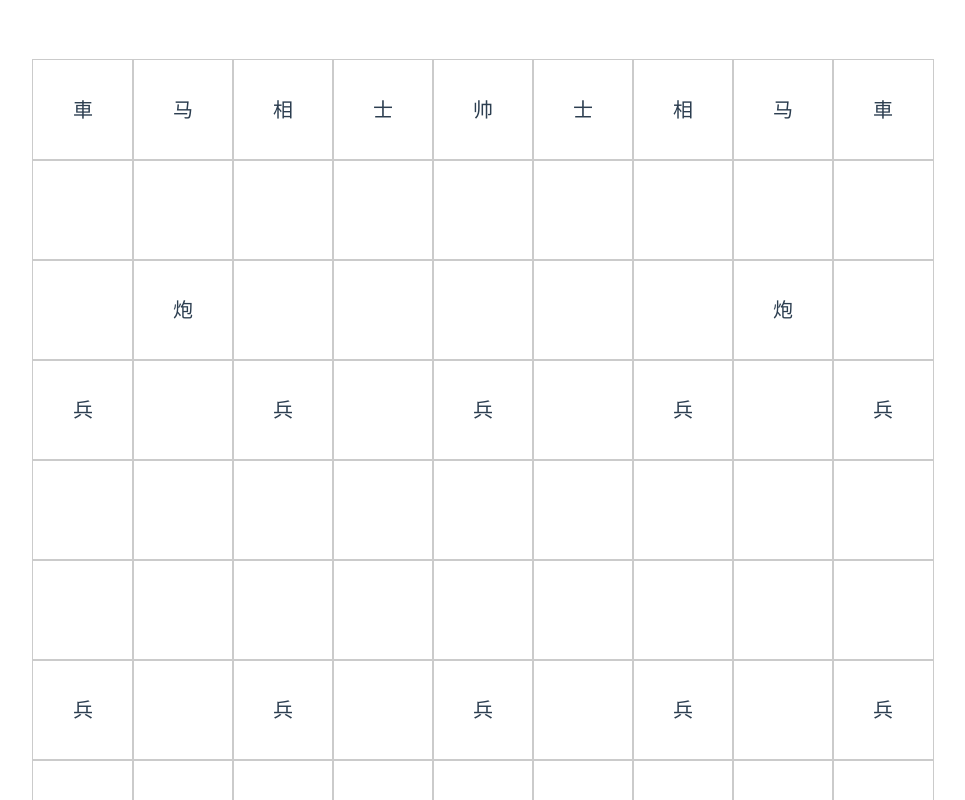
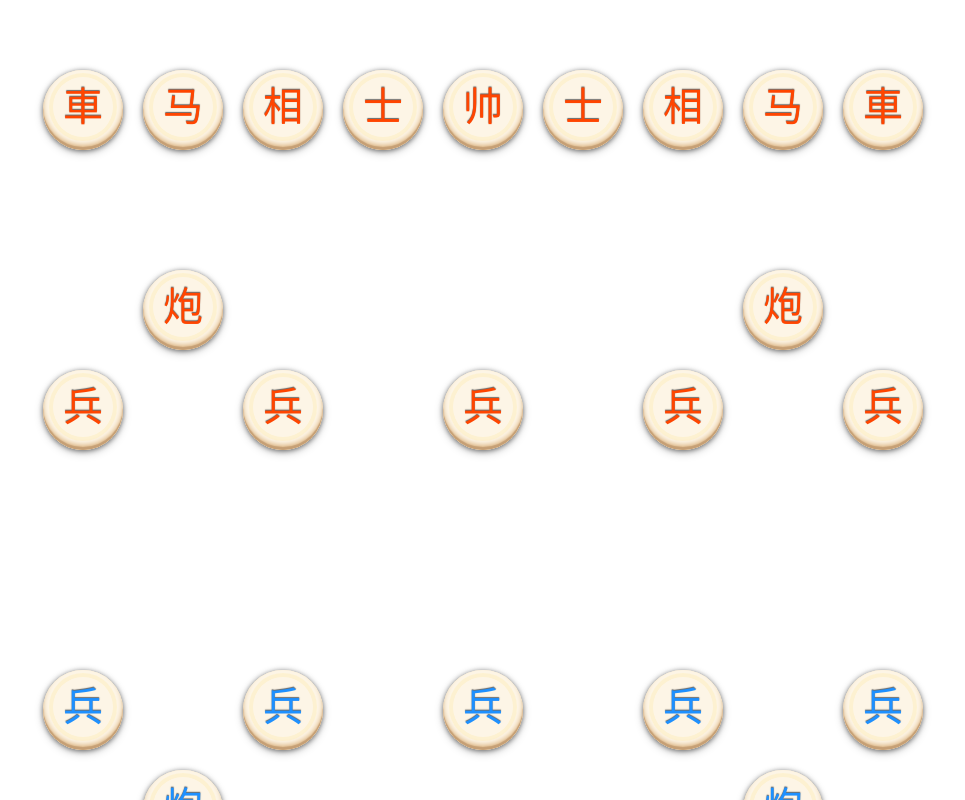
Before and after one commit to MaxWithU/Chinese-chess, a Vue app: page /#/ in a window 1280 px wide. Shown: the top 800 px of the page, without its empty margins (157-1122 px from the left). Built offline with nearby package versions, Linux system fonts and the light colour scheme.

Commit message:
优化ui

```diff
--- /dev/null
+++ b/src/components/class/Check.js
@@ -0,0 +1,6 @@
+import curryPick from '../utils/curryPick.js'
+export default function () {
+  return curryPick((...arg) => {
+    return [...arg]
+  })
+}
--- a/src/components/class/jump.js
+++ b/src/components/class/Rule.js
@@ -13,10 +13,17 @@ import Soldier from '../action/Soldier'
 import General from '../action/General'
 import Mandarin from '../action/Mandarin'
 export default class {
-  constructor (mtx, one, two) {
-    this.getRule(one)(mtx, one).has(`${two.x}_${two.y}`)
+  constructor (mtx) {
+    this.matrix = mtx
   }
-  getRule (one) {
+  from (one) {
+    this.rule = this._getRule(one)(this.matrix, one)
+    return this
+  }
+  to (two) {
+    return !!this.rule.has(`${two.x}_${two.y}`)
+  }
+  _getRule (one) {
     switch (one.type) {
       case 'R': return Rook
       case 'H': return Horse
@@ -25,6 +32,7 @@ export default class {
       case 'G': return General
       case 'S': return Soldier
       case 'C': return Cannon
+      default: return new Set()
     }
   }
 }
--- a/src/components/index.vue
+++ b/src/components/index.vue
@@ -1,34 +1,34 @@
 <template>
   <div class ="board">
-    <div v-for = "(item, index) in mtx" class ="row">
-      <span class ="col" :class ="chooseItem[0] === it ? 'active': ''" v-for = "(it, i) in item" @click = 'pick(it, index, i)'>{{it?chess.get(it).name: '' }}</span>
+    <div
+      v-for = "(item, index) in mtx"
+      class ="row">
+      <span
+        class ="col"
+        :class ="{
+          'blue': it && it[2] === 'B',
+          'red': it && it[2] === 'A',
+          'active': chooseItem && chooseItem === it,
+        }"
+        v-for = "(it, i) in item"
+        @click = 'pick(it, index, i)'>
+        {{it?chess.get(it).name: '' }}
+      </span>
     </div>
   </div>
 </template>
 <script>
-  // 车:Rook
-  // 马:Horse
-  // 象/相:Elephant
-  // 士/仕:Mandarin
-  // 将/帅:General
-  // 炮:Cannon
-  // 卒/兵:Soldier
+  import curryPick from './utils/curryPick'
   import chess from './chess.json'
-  import curryPick from './utils/curryPick.js'
-  import Rook from './action/Rook'
-  import Cannon from './action/Cannon'
-  import Elephant from './action/Elephant'
-  import Horse from './action/Horse'
-  import Soldier from './action/Soldier'
-  import General from './action/General'
-  import Mandarin from './action/Mandarin'
+  import Rule from './class/Rule'
+  // import Check from './class/Check'
   export default {
     data () {
       return {
         chess: new Map(chess),
         mtx: [],
         choose: 'A',
-        chooseItem: []
+        chooseItem: null
       }
     },
     mounted () {
@@ -38,74 +38,69 @@
       renderIt () {
         this.mtx = Array(10).fill().map((item, i) => Array(9).fill(null))
         for (let [key, value] of this.chess) {
+          if (value.x !== null) {
             this.mtx[value.y][value.x] = key
           }
+        }
+        console.log(this.mtx)
+        // this.choose === 'A' ? this.choose = 'B' : this.choose = 'A'
+        // this.chooseItem = null
+      },
+      pck (...arg) {
+        curryPick((...arg) => {
+          return [...arg]
+        })
       },
       pick (it, y, x) {
-        switch (this.chooseItem.length) {
-          case 0:
-            console.log(0)
+        console.log(this.pck(it))
+        // console.log(Check(it))
+        // console.log(it)
+        if (this.chooseItem) {
           if (it) {
-              this.chess.get(it).camp === this.choose ? this.chooseItem.push(it) : ''
-            }
-            break
-          case 1:
-            console.log(1)
-            // console.log(this.chess.get(it).camp)
-            if (it) {
-              if (it === this.chooseItem[0]) {
+            if (it === this.chooseItem) {
               console.log('chooseSelf')
-                this.chooseItem = []
+              this.chooseItem = null
             } else if (this.chess.get(it).camp === this.choose) {
               console.log('chooseFriend')
-                this.chooseItem[0] = it
+              this.chooseItem = it
             } else {
               console.log('chooseOther')
               this.setItem(
-                  this.chess.get(this.chooseItem[0]),
+                this.chess.get(this.chooseItem),
                 {x: x, y: y}
               )
             }
           } else {
             this.setItem(
-                this.chess.get(this.chooseItem[0]),
+              this.chess.get(this.chooseItem),
               {x: x, y: y}
             )
           }
-            break
+        } else {
+          !!it && this.chess.get(it).camp === this.choose ? this.chooseItem = it : ''
         }
       },
       setItem (one, two) {
         console.log('setItem')
-        this.setChess(one, two) && this.jump(one, two)
-      },
-      setChess (one, two) {
-        switch (one.type) {
-          case 'R': return Rook(this.mtx, one).has(`${two.x}_${two.y}`)
-          case 'H': return Horse(this.mtx, one).has(`${two.x}_${two.y}`)
-          case 'E': return Elephant(this.mtx, one).has(`${two.x}_${two.y}`)
-          case 'M': return Mandarin(this.mtx, one).has(`${two.x}_${two.y}`)
-          case 'G': return General(this.mtx, one).has(`${two.x}_${two.y}`)
-          case 'S': return Soldier(this.mtx, one).has(`${two.x}_${two.y}`)
-          case 'C': return Cannon(this.mtx, one).has(`${two.x}_${two.y}`)
-          default: return false
-        }
+        new Rule(this.mtx).from(one).to(two) && this.jump(one, two)
       },
       jump (one, two) {
-        console.log('jump')
+        let ax = one.x
+        let ay = one.y
+        let bx = two.x
+        let by = two.y
+        this.chess.get(this.mtx[ay][ax]).x = bx
+        this.chess.get(this.mtx[ay][ax]).y = by
+        if (this.mtx[by][bx]) {
+          this.chess.get(this.mtx[by][bx]).x = null
+          this.chess.get(this.mtx[by][bx]).y = null
+        }
+        // console.log(this.mtx[one.y][one.x])
+        this.renderIt()
         this.choose === 'A' ? this.choose = 'B' : this.choose = 'A'
-        this.chooseItem = []
-        this.chess.get(this.mtx[one.y][one.x]).x = two.x
-        this.chess.get(this.mtx[one.y][one.x]).y = two.y
-        if (this.mtx[two.y][two.x]) {
-          this.chess.get(this.mtx[two.y][two.x]).x = null
-          this.chess.get(this.mtx[two.y][two.x]).y = null
+        this.chooseItem = null
+        console.log(this.chess)
       }
-        this.renderIt()
-      },
-      pck: curryPick((...arg) => {
-        return [...arg]
-      })
     }
   }
 </script>
@@ -121,12 +116,53 @@
   }
   .col{
       width:100px;
-      font-size:20px;
+      font-size:40px;
+      font-family:SongTi;
+      text-shadow:0px -1px 1px #666;
       overflow:hidden;
       height:100px;
       line-height:100px;
       display:inline-block;
-      outline: 1px solid #cbcbcb;
+      border-radius:50%;
+    }
+  .col.red{
+    width:80px;
+    background :#FDF5E6;
+    margin: 10px;
+    height:80px;
+    line-height:75px;
+    box-shadow:
+      0 -3px 1px #C59F75 inset,
+      0px -5px 5px #DEB887 inset,
+      0 -3px 0 6px #FDF5E6 inset,
+      0 -3px 0 10px #FDF1d1 inset,
+      0px 1px 5px #666,
+      0px 3px 10px #cbcbcb;
+    color:#FF4500;
+
+  }
+  .col.red:after {
+    content: '';
+    color: red;
+  }
+  .col.blue{
+    width:80px;
+    background :#FDF5E6;
+    margin: 10px;
+    height:80px;
+    line-height:75px;
+    box-shadow:
+      0 -3px 1px #C59F75 inset,
+      0px -5px 5px #DEB887 inset,
+      0 -3px 0 6px #FDF5E6 inset,
+      0 -3px 0 10px #FDF1d1 inset,
+      0px 1px 5px #666,
+      0px 3px 10px #cbcbcb;
+    color:#1E90FF;
+  }
+  .col.blue:after {
+    content: '';
+    color: blue;
   }
   .col.active{
     background:#cbcbcb;
```
Lines whose indentation alone changed are shown as unchanged.
